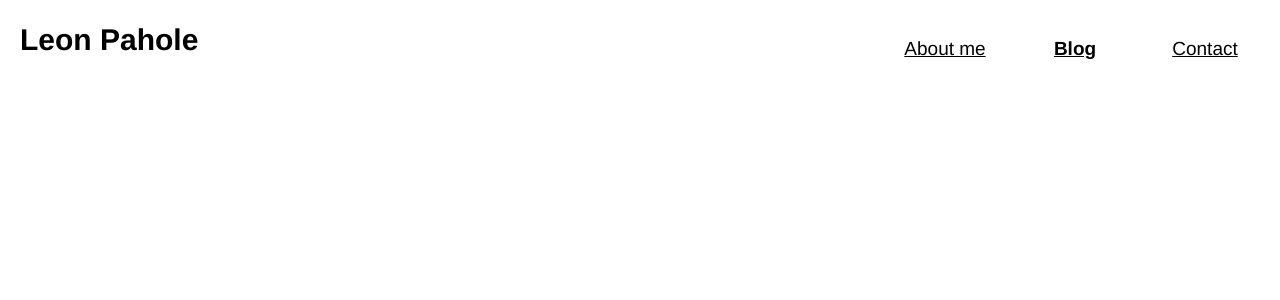
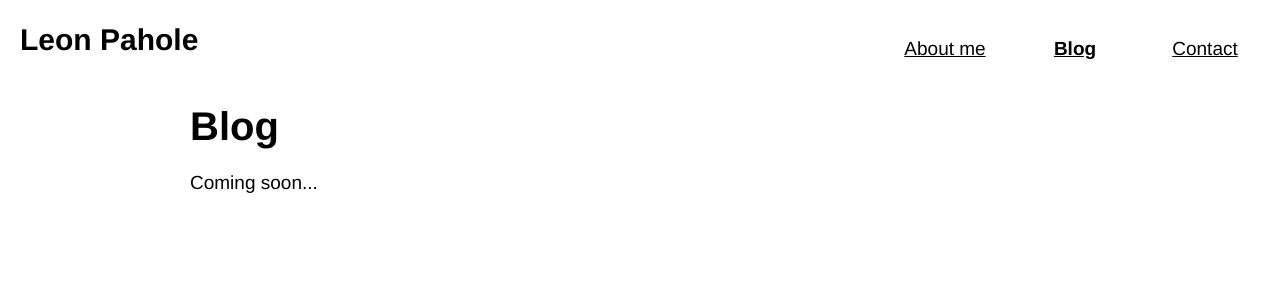
Before and after one commit to leonpahole/leonpahole-com, a Jekyll site: the page built from blog.html, in a window 1280 px wide. Shown: the top 300 px of the page. Built offline with Jekyll 4.4.1, drawn with Linux system fonts in a browser that asks for light colours; nearby versions of some CDN libraries.

Commit message:
Add blog page with coming soon text

```diff
--- a/blog.html
+++ b/blog.html
@@ -1,3 +1,7 @@
 ---
 title: Blog
 ---
+
+<h1>Blog</h1>
+
+<p>Coming soon...</p>
```
